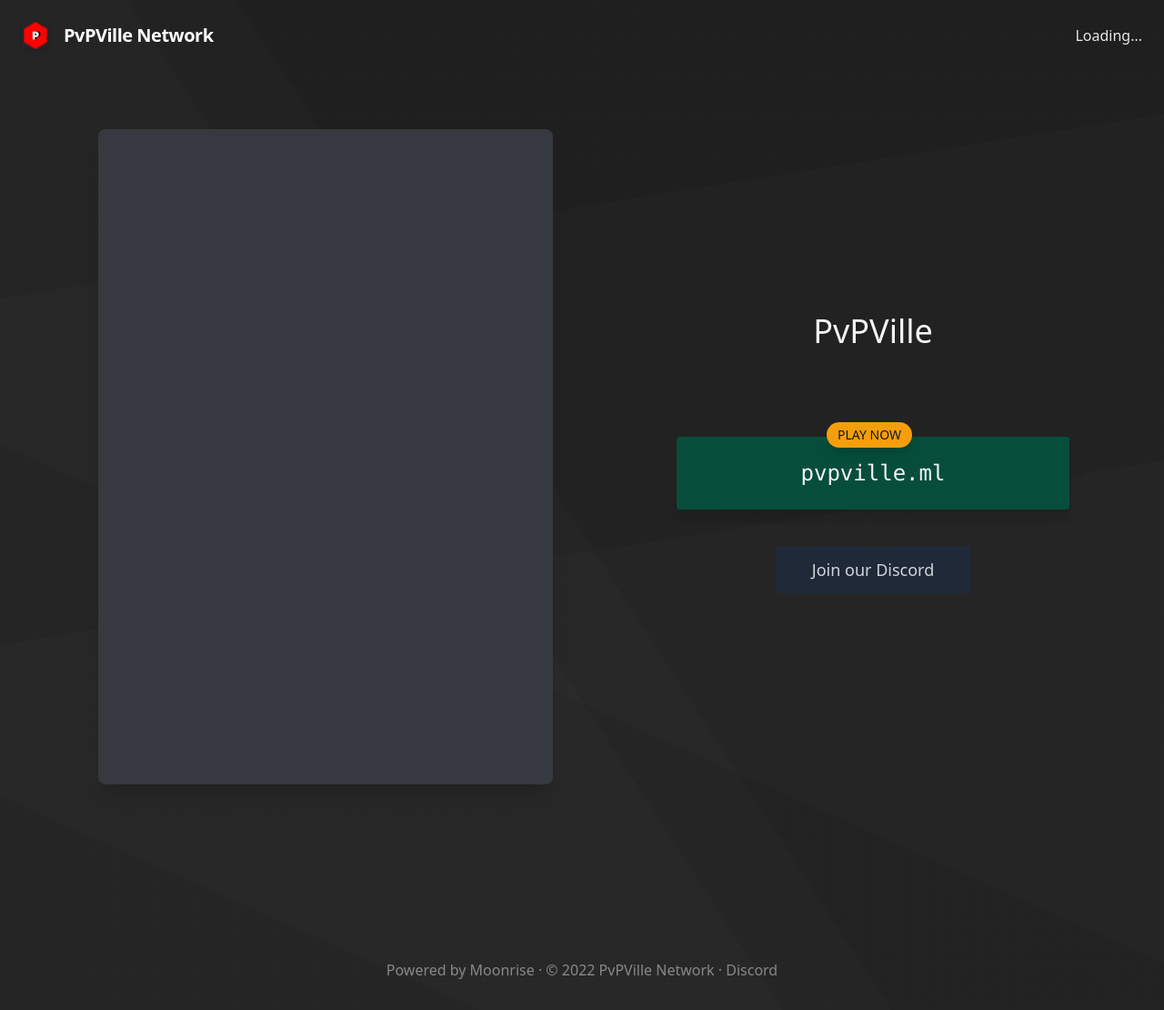
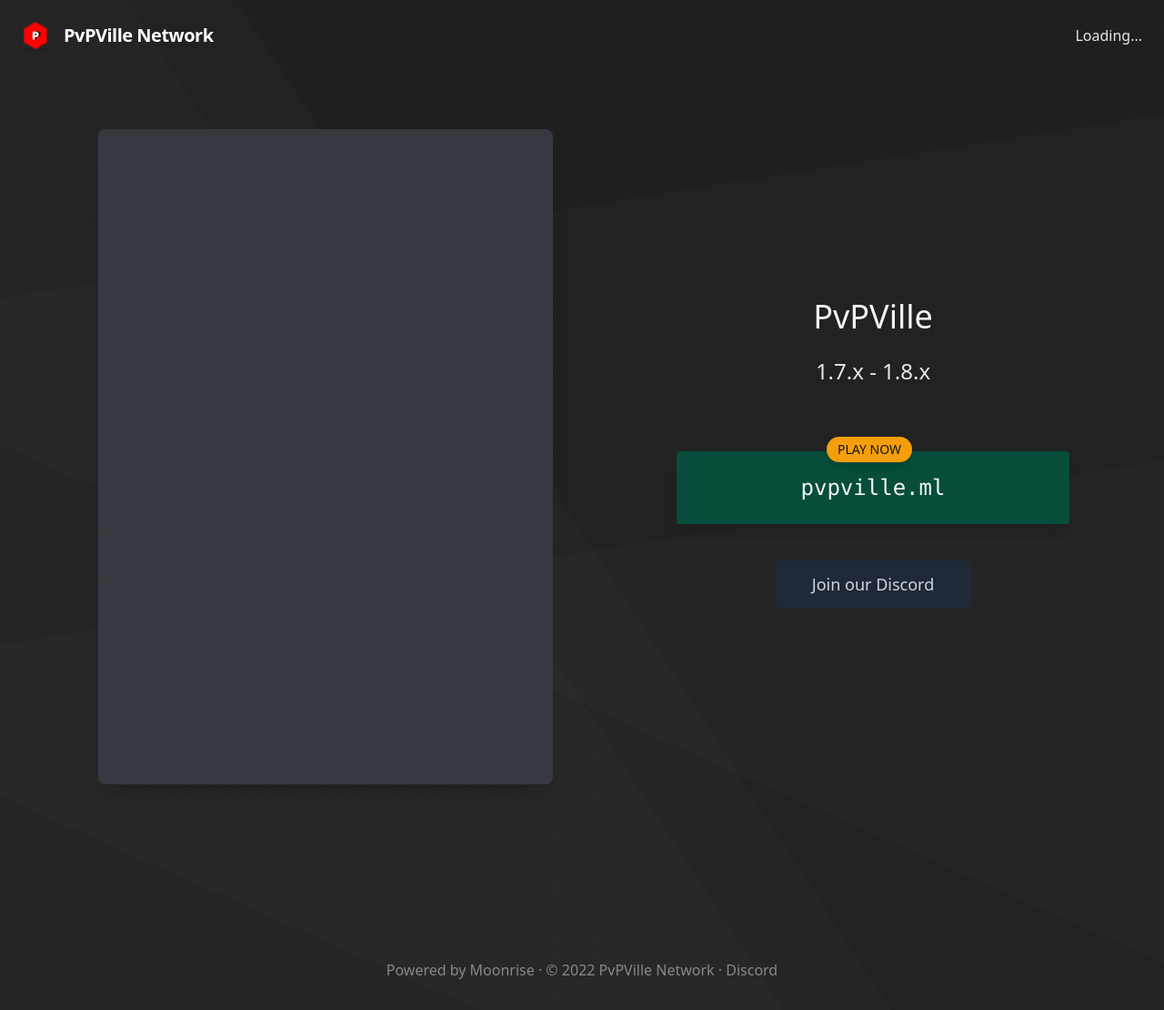
Before and after one commit to DaddySuff/ville.github.io, a Jekyll site: the page built from docs/index.md, in a window 1280 px wide. Shown: the whole page at 91% size. Built offline with Jekyll 4.4.1, drawn with Linux system fonts in a browser that asks for light colours; a script that is not in the unit is left out; comment, search, counter and statistics services are not loaded.

Commit message:
Update home.html

```diff
--- a/docs/_layouts/home.html
+++ b/docs/_layouts/home.html
@@ -6,7 +6,7 @@ layout: default
 <div class="flex flex-wrap md:flex-row-reverse justify-center items-center text-center py-4">
     <div class="w-full lg:w-1/2">
         <h1 class="text-4xl text-gray-100 pt-12 lg:pt-0">PvPVille</h1>
-        <h2 class="text-2xl text-gray-200 pt-6" id="serverVer"></h2>
+        <h2 class="text-2xl text-gray-200 pt-6" id="serverVer">1.7.x - 1.8.x</h2>
 
         <div class="rounded overflow-hidden w-full sm:w-4/5 md:w-3/4 mx-auto mt-10 mb-6">
             <div class="px-6 py-4">
```
